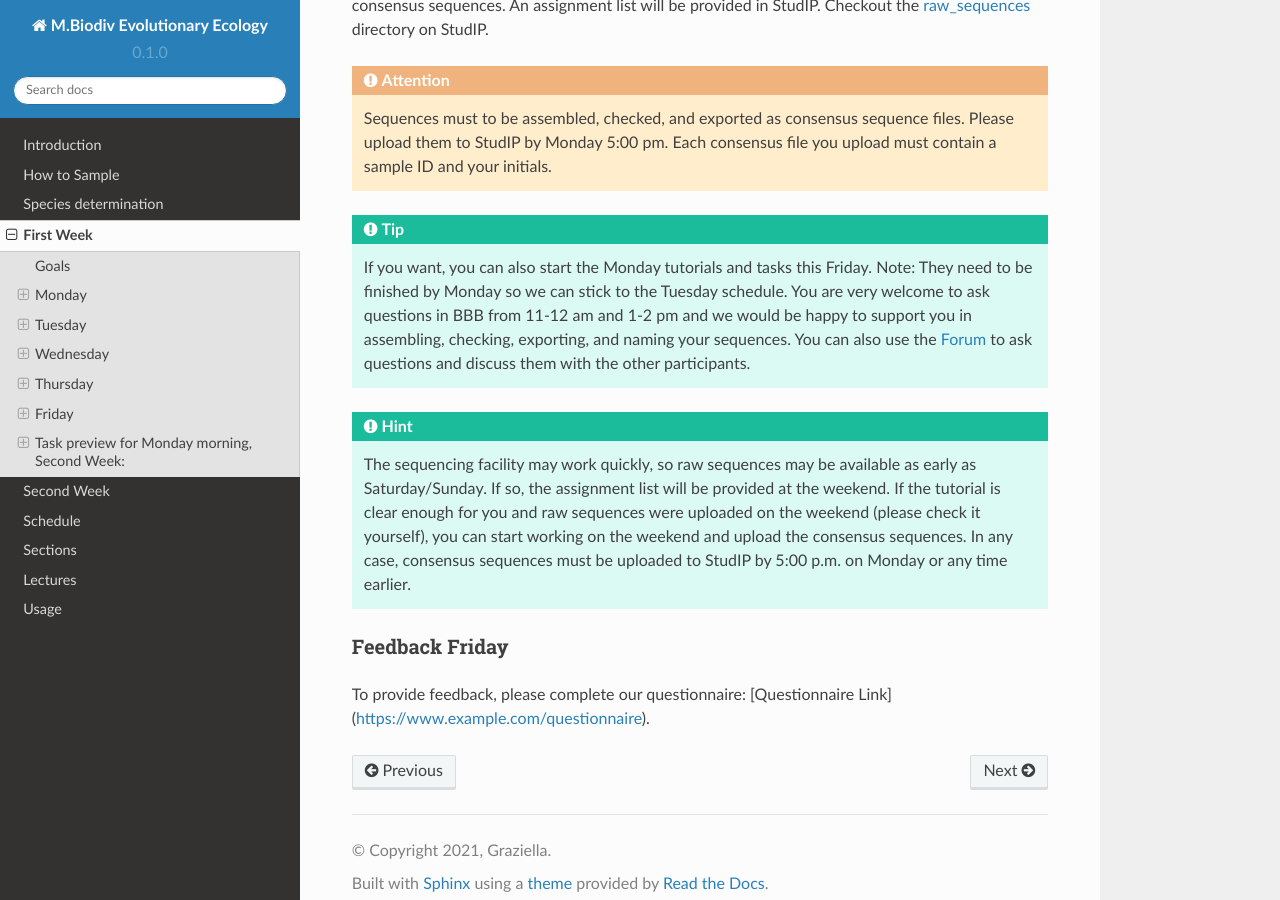
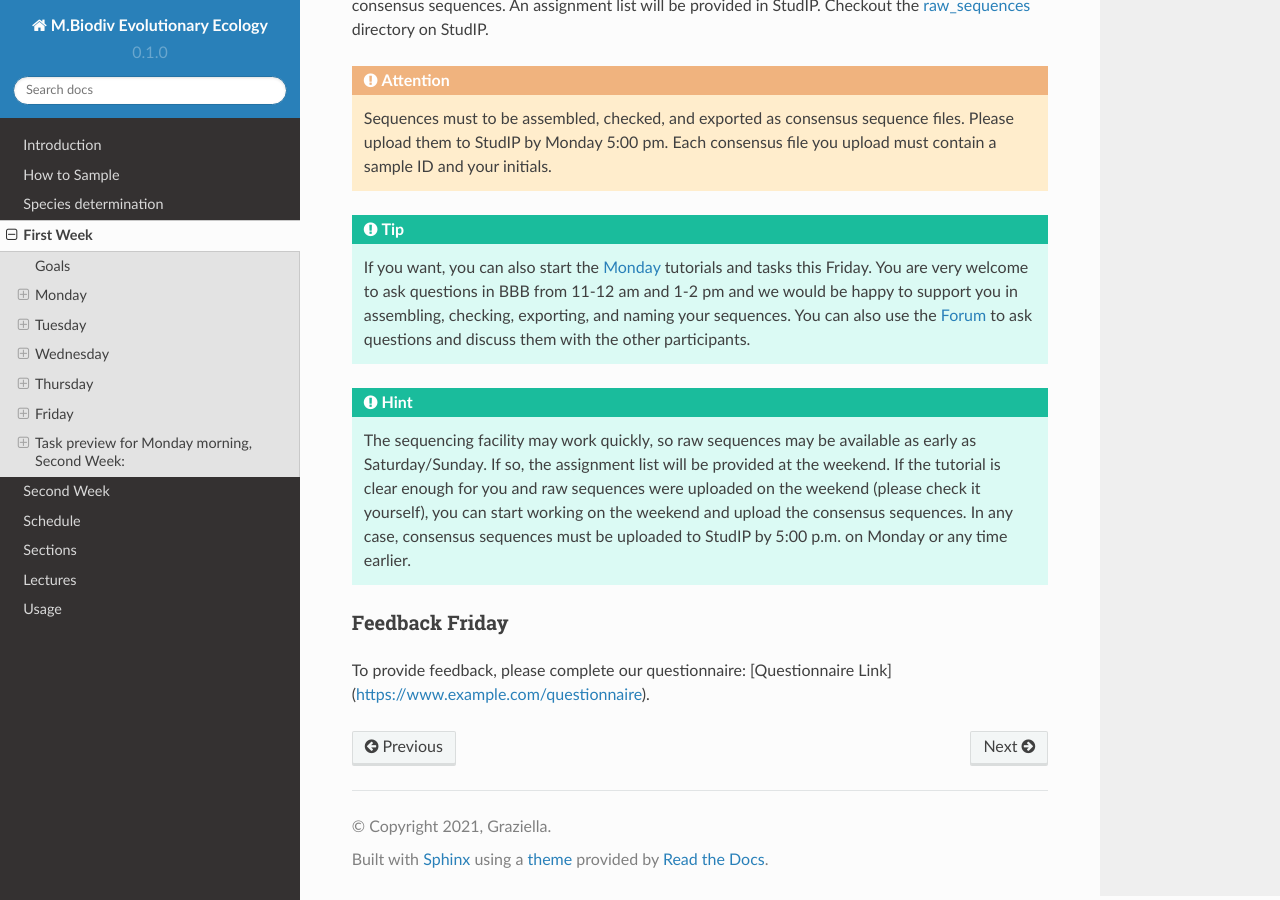
Before and after one commit to bheimbu/evolutionary_ecology, a Sphinx documentation site: the page built from docs/source/first_week.rst, in a window 1280 px wide and 900 px high, scrolled down 8324 px. Built offline with Sphinx 7.4.7 and the Read the Docs theme 2.0.0, drawn with Linux system fonts in a browser that asks for light colours.

Commit message:
Update first_week.rst

```diff
--- a/docs/source/first_week.rst
+++ b/docs/source/first_week.rst
@@ -233,7 +233,7 @@
  Sequences must to be assembled, checked, and exported as consensus sequence files. Please upload them to StudIP by Monday 5:00 pm. Each consensus file you upload must contain a sample ID and your initials.
 
 .. tip::
-  If you want, you can also start the Monday tutorials and tasks this Friday. Note: They need to be finished by Monday so we can stick to the Tuesday schedule. You are very welcome to ask questions in BBB from 11-12 am and 1-2 pm and we would be happy to support you in assembling, checking, exporting, and naming your sequences. You can also use the `Forum <https://studip.uni-goettingen.de/dispatch.php/course/forum/index/index/ee59763e66f3b71b69c917f633cb857d?cid=d7b80997f5efda59609a4cf69a04dbf7#ee59763e66f3b71b69c917f633cb857d>`_ to ask questions and discuss them with the other participants.
+  If you want, you can also start the :ref:`Monday_Second_Week` tutorials and tasks this Friday. You are very welcome to ask questions in BBB from 11-12 am and 1-2 pm and we would be happy to support you in assembling, checking, exporting, and naming your sequences. You can also use the `Forum <https://studip.uni-goettingen.de/dispatch.php/course/forum/index/index/ee59763e66f3b71b69c917f633cb857d?cid=d7b80997f5efda59609a4cf69a04dbf7#ee59763e66f3b71b69c917f633cb857d>`_ to ask questions and discuss them with the other participants.
 
 .. hint::
   The sequencing facility may work quickly, so raw sequences may be available as early as Saturday/Sunday. If so, the assignment list will be provided at the weekend. If the tutorial is clear enough for you and raw sequences were uploaded on the weekend (please check it yourself), you can start working on the weekend and upload the consensus sequences. In any case, consensus sequences must be uploaded to StudIP by 5:00 p.m. on Monday or any time earlier.
```
